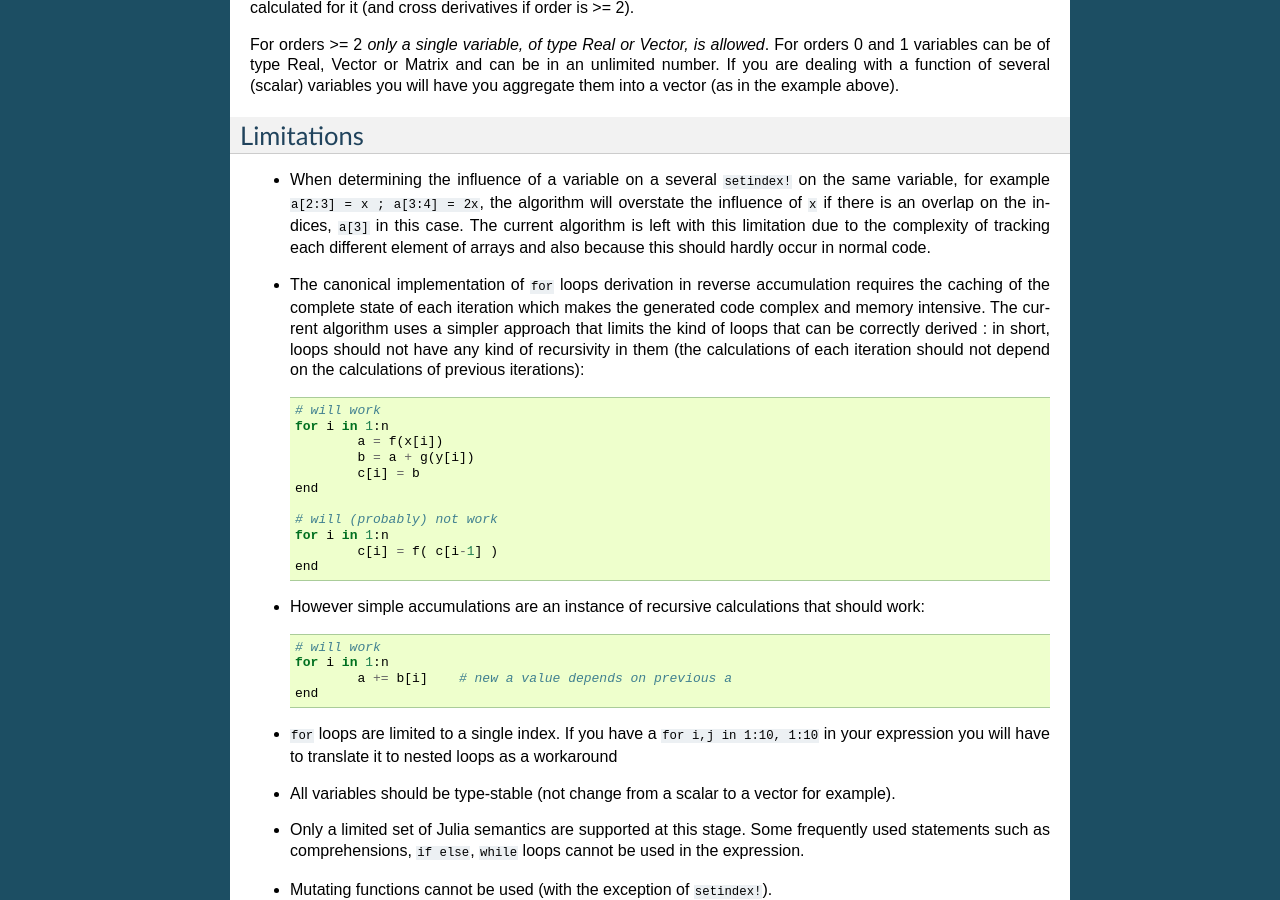
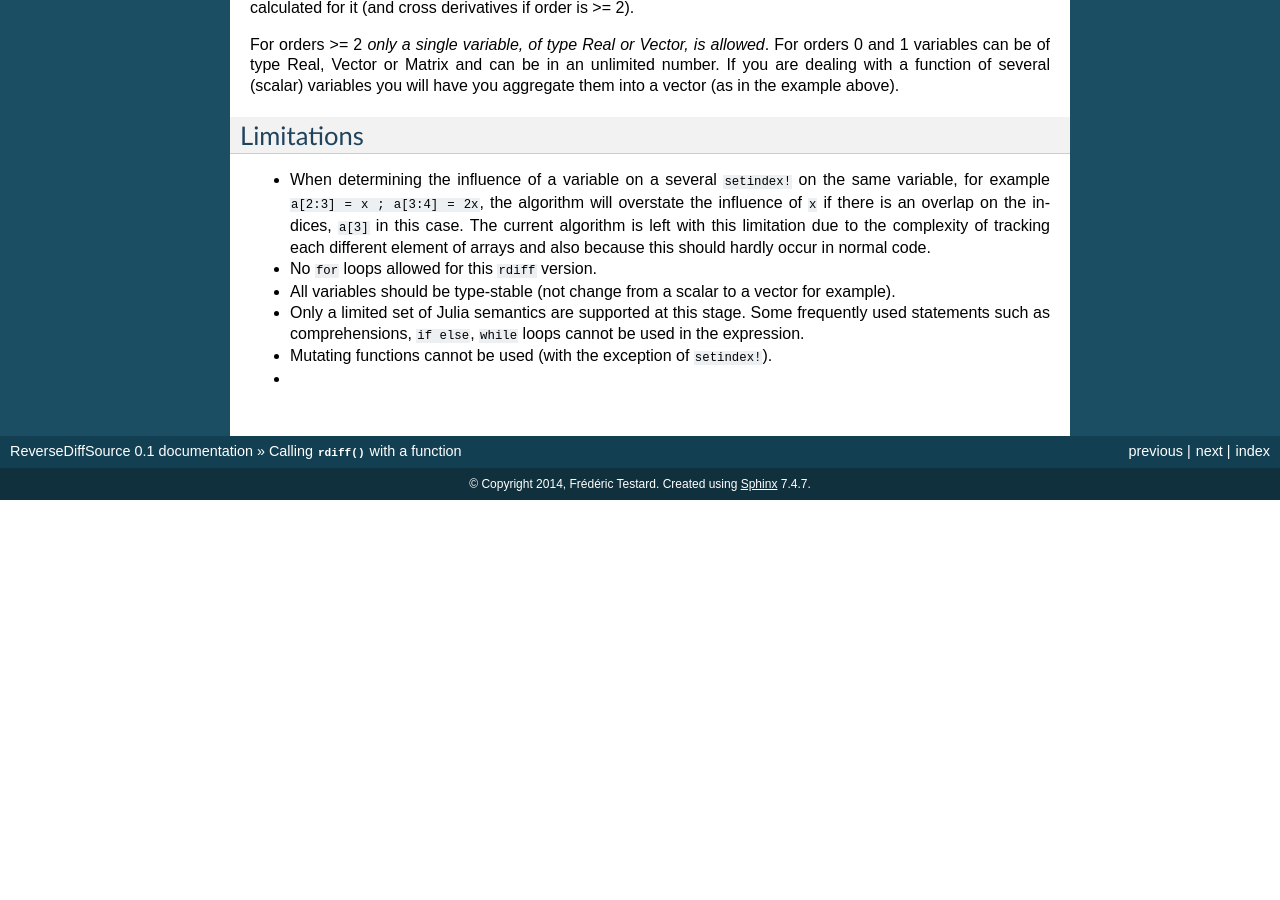
Before and after one commit to JuliaAttic/ReverseDiffSource.jl, a Sphinx documentation site: the page built from doc/maincall2.rst, in a window 1280 px wide and 900 px high, scrolled down 937 px. Built offline with Sphinx 7.4.7, drawn with Linux system fonts in a browser that asks for light colours; after the commit the page ends 1437 px from its top, so only the background shows below that; some of the changed text lies outside the part shown.

Commit message:
update on docs : rdiff(function) and internals

```diff
--- a/doc/internals.rst
+++ b/doc/internals.rst
@@ -10,7 +10,7 @@
 	ExNodes have parents which are typically the arguments of the function. Collectively they make a DAG but with several additions :
 		- the order of arguments (parent nodes) is significant ( ``a ^ b`` is not the same as ``b ^ a``)
 		- there needs to be additionnal ordering information as statements not related sometimes need to execute in a specific order, this information is in the ``precedence`` field.
-	2. The ExGraph compposite type that stores
+	2. The ExGraph composite type that stores
 		- ExNodes in a vector (in the order of execution),
 		- information on how to map ExNodes to variable names (used and set),
 		- and optionnaly information on how to map nodes to 'outer' nodes. This last mapping is necessary when the ExGraph is embedded in another parent graph ( the inner scope of for loops is represented as a subgraph).
--- a/doc/maincall2.rst
+++ b/doc/maincall2.rst
@@ -2,7 +2,7 @@
 ***********************************
 
 .. warning::
-	Besides being less tested, this version of ``rdiff()`` will not work if there are ``for`` loops in the function definition. This is due to julia giving only access to an interpreted version of the original function definition (through the ``uncompressed_ast`` call) that translates loops and make it more challenging to parse.
+	This version of ``rdiff()`` will not work if there are ``for`` loops in the function definition. This is due to julia giving only access to an interpreted version of the original function definition (through the ``uncompressed_ast`` call) that translates loops to a form that make them more challenging to parse.
 
 Calling syntax::
 
@@ -49,28 +49,7 @@
 
 * When determining the influence of a variable on a several ``setindex!`` on the same variable, for example ``a[2:3] = x ; a[3:4] = 2x``, the algorithm will overstate the influence of ``x`` if there is an overlap on the indices, ``a[3]`` in this case. The current algorithm is left with this limitation due to the complexity of tracking each different element of arrays and also because this should hardly occur in normal code.
 
-* The canonical implementation of ``for`` loops derivation in reverse accumulation requires the caching of the complete state of each iteration which makes the generated code complex and memory intensive. The current algorithm uses a simpler approach that limits the kind of loops that can be correctly derived : in short, loops should not have any kind of recursivity in them (the calculations of each iteration should not depend on the calculations of previous iterations)::
-
-	# will work
-	for i in 1:n
-		a = f(x[i])
-		b = a + g(y[i])
-		c[i] = b
-	end
-
-	# will (probably) not work
-	for i in 1:n
-		c[i] = f( c[i-1] )
-	end
-
-* However simple accumulations are an instance of recursive calculations that should work::
-
-		# will work
-		for i in 1:n
-			a += b[i]    # new a value depends on previous a
-		end
-
-* ``for`` loops are limited to a single index. If you have a ``for i,j in 1:10, 1:10`` in your expression you will have to translate it to nested loops as a workaround
+* No ``for`` loops allowed for this ``rdiff`` version.
 
 * All variables should be type-stable (not change from a scalar to a vector for example).
 
```
